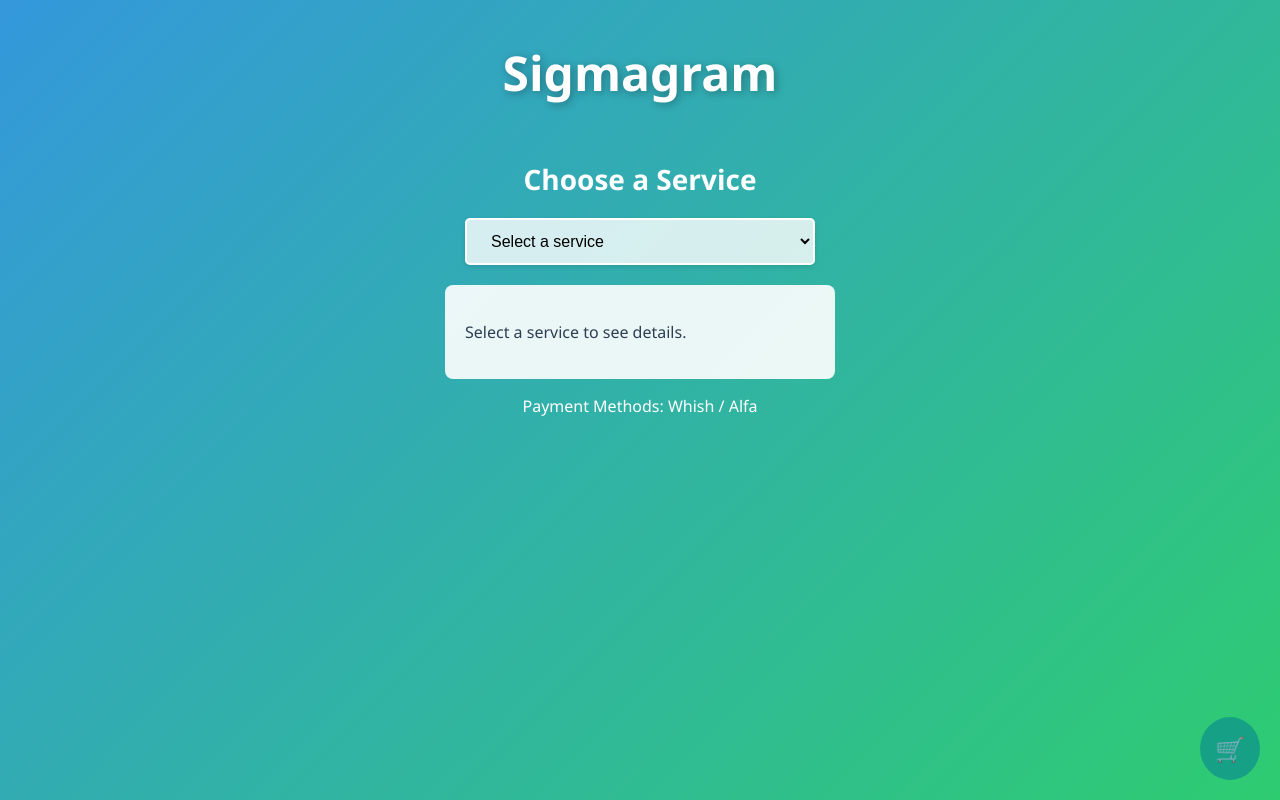
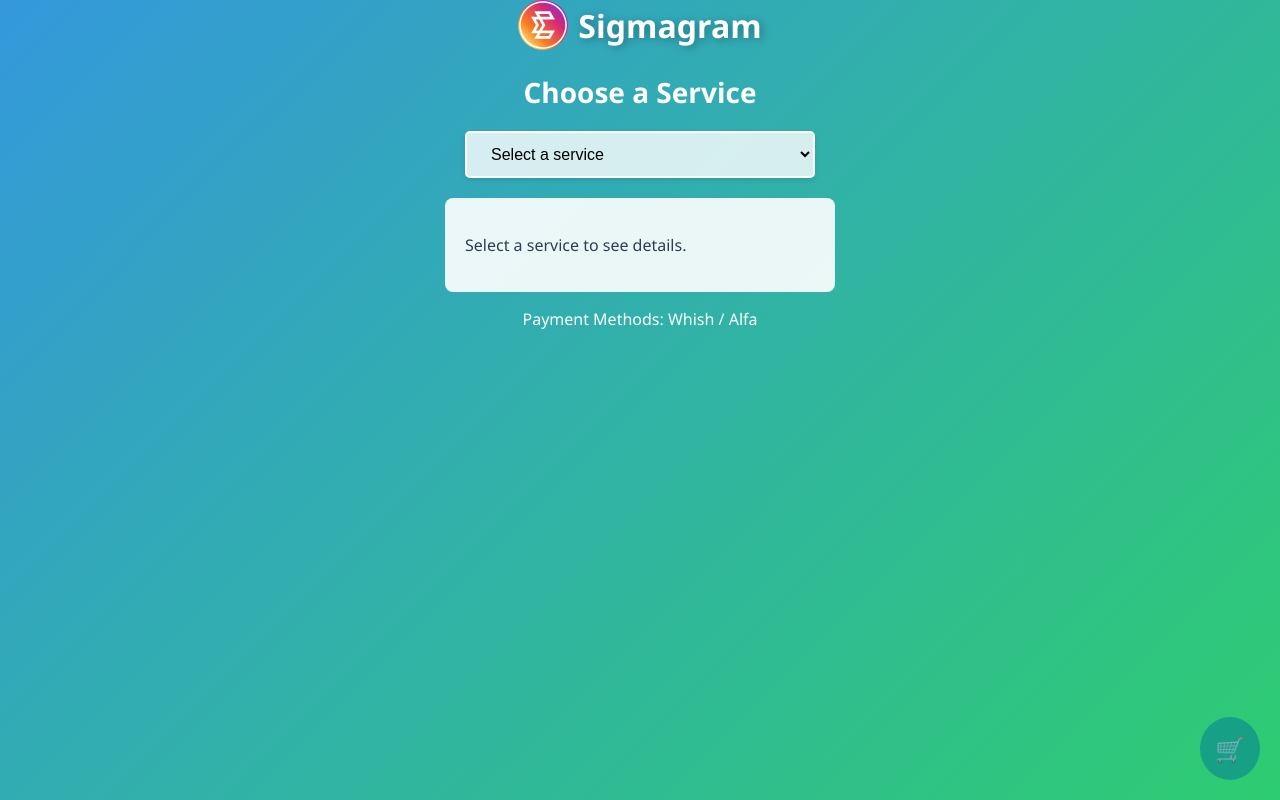
Before and after one commit to infofbnr/sigmagram, a plain HTML site: page index.html in a window 1280 px wide. Drawn offline with Linux system fonts and the light colour scheme.

Commit message:
added sigmagram logo

```diff
--- a/index.html
+++ b/index.html
@@ -6,9 +6,13 @@
     <meta name="viewport" content="width=device-width, initial-scale=1.0">
     <title>Sigmagram</title>
     <link rel="stylesheet" href="style.css">
+    <link rel="icon" href="sigmagram.ico">
 </head>
 <body>
-    <h1 class="site-title">Sigmagram</h1>
+    <div class="header">
+        <img class="logo lmao lmao2" src="sigmagram.ico" width="150" height="150">
+        <h1 class="site-title">Sigmagram</h1>
+    </div>
 
     <h2>Choose a Service</h2>
     <div class="dropdown-container">
--- a/style.css
+++ b/style.css
@@ -139,3 +139,29 @@ select {
     cursor: pointer;
     transition: background-color 0.3s ease;
 }
+/* Apply styles to make the favicon circular */
+.lmao {
+    border-radius: 9999px;
+    border-top-left-radius: 9999px;
+    border-top-right-radius: 9999px;
+    border-bottom-right-radius: 9999px;
+    border-bottom-left-radius: 9999px; /* Makes it circular */
+}
+.lmao2 {
+    object-fit: contain;
+}
+.header {
+    display: flex;
+    align-items: center; /* Center-align vertically */
+    gap: 10px; /* Space between image and text */
+}
+
+.logo {
+    width: 50px; /* Adjust size as needed */
+    height: 50px;
+}
+
+.site-title {
+    font-size: 2rem; /* Adjust font size as needed */
+    margin: 0;
+}
```
Also changed, not shown: sigmagram.ico (added).
